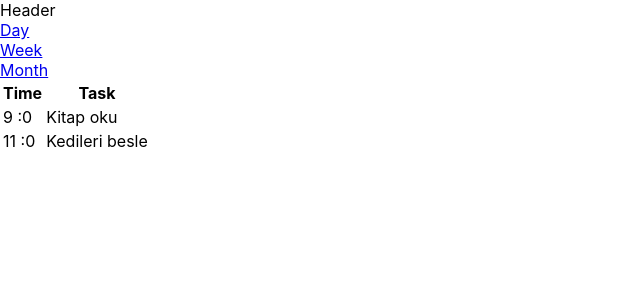
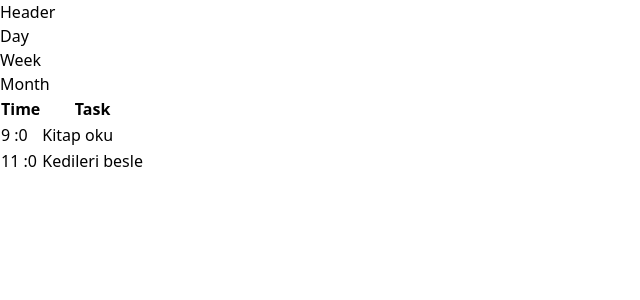
Before and after one commit to irembuz/react-task-planner, a React (Create React App) app: page / in a window 1280 px wide. Shown: the top 300 px of the page, without its empty margins (0-640 px from the left). Built offline with nearby package versions, Linux system fonts and the light colour scheme.

Commit message:
tailwind

```diff
--- a/package.json
+++ b/package.json
@@ -42,5 +42,10 @@
       "last 1 firefox version",
       "last 1 safari version"
     ]
+  },
+  "devDependencies": {
+    "autoprefixer": "^10.4.4",
+    "postcss": "^8.4.12",
+    "tailwindcss": "^3.0.24"
   }
 }
--- /dev/null
+++ b/postcss.config.js
@@ -0,0 +1,6 @@
+module.exports = {
+  plugins: {
+    tailwindcss: {},
+    autoprefixer: {},
+  },
+}
--- a/src/index.css
+++ b/src/index.css
@@ -1,13 +1,3 @@
-body {
-  margin: 0;
-  font-family: -apple-system, BlinkMacSystemFont, 'Segoe UI', 'Roboto', 'Oxygen',
-    'Ubuntu', 'Cantarell', 'Fira Sans', 'Droid Sans', 'Helvetica Neue',
-    sans-serif;
-  -webkit-font-smoothing: antialiased;
-  -moz-osx-font-smoothing: grayscale;
-}
-
-code {
-  font-family: source-code-pro, Menlo, Monaco, Consolas, 'Courier New',
-    monospace;
-}
+@tailwind base;
+@tailwind components;
+@tailwind utilities;
--- /dev/null
+++ b/tailwind.config.js
@@ -0,0 +1,9 @@
+module.exports = {
+  content: [
+    "./src/**/*.{js,jsx,ts,tsx}",
+  ],
+  theme: {
+    extend: {},
+  },
+  plugins: [],
+}
```
Also changed, not shown: 1 other file (tests, documents, lock files or other folders).
